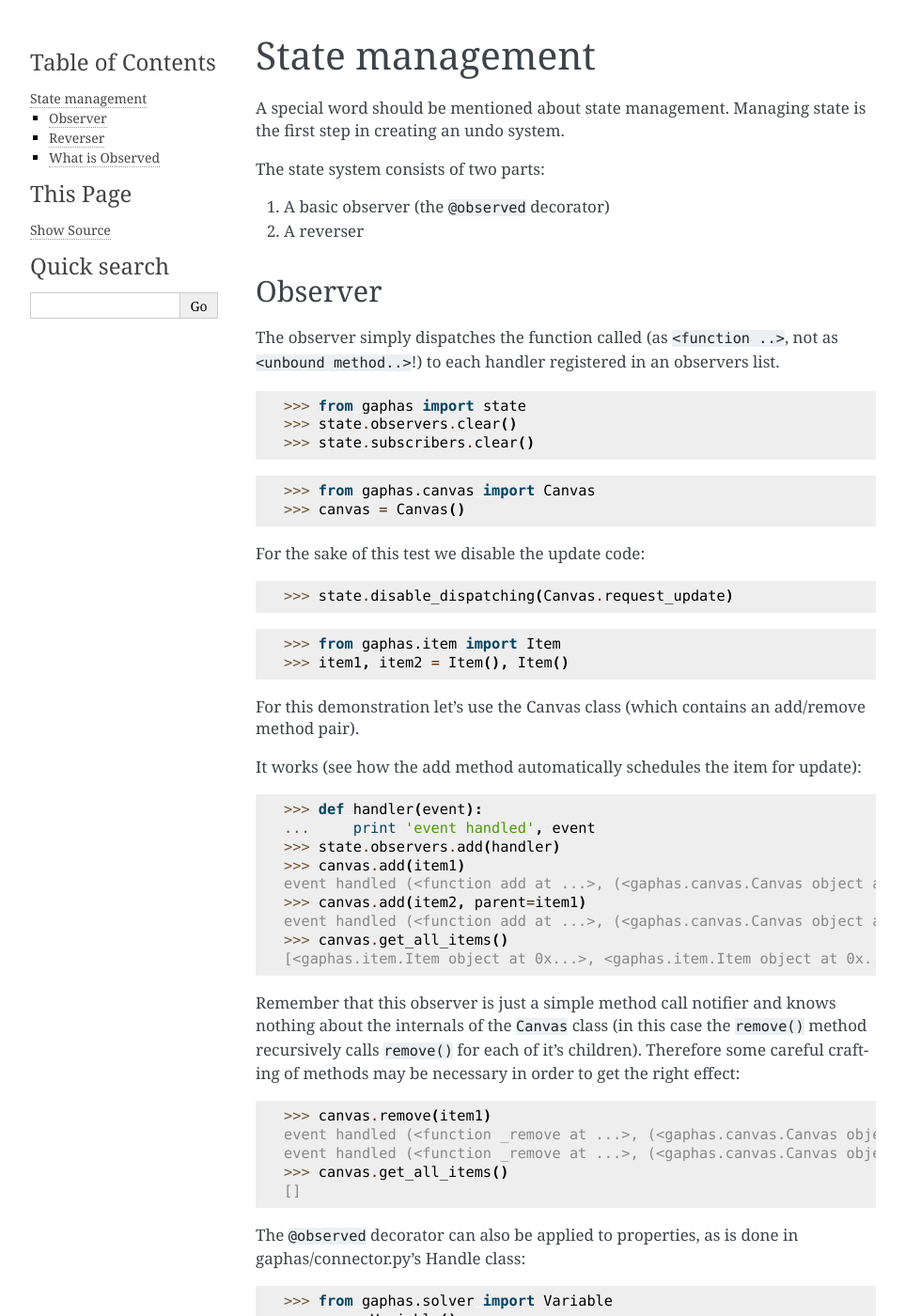
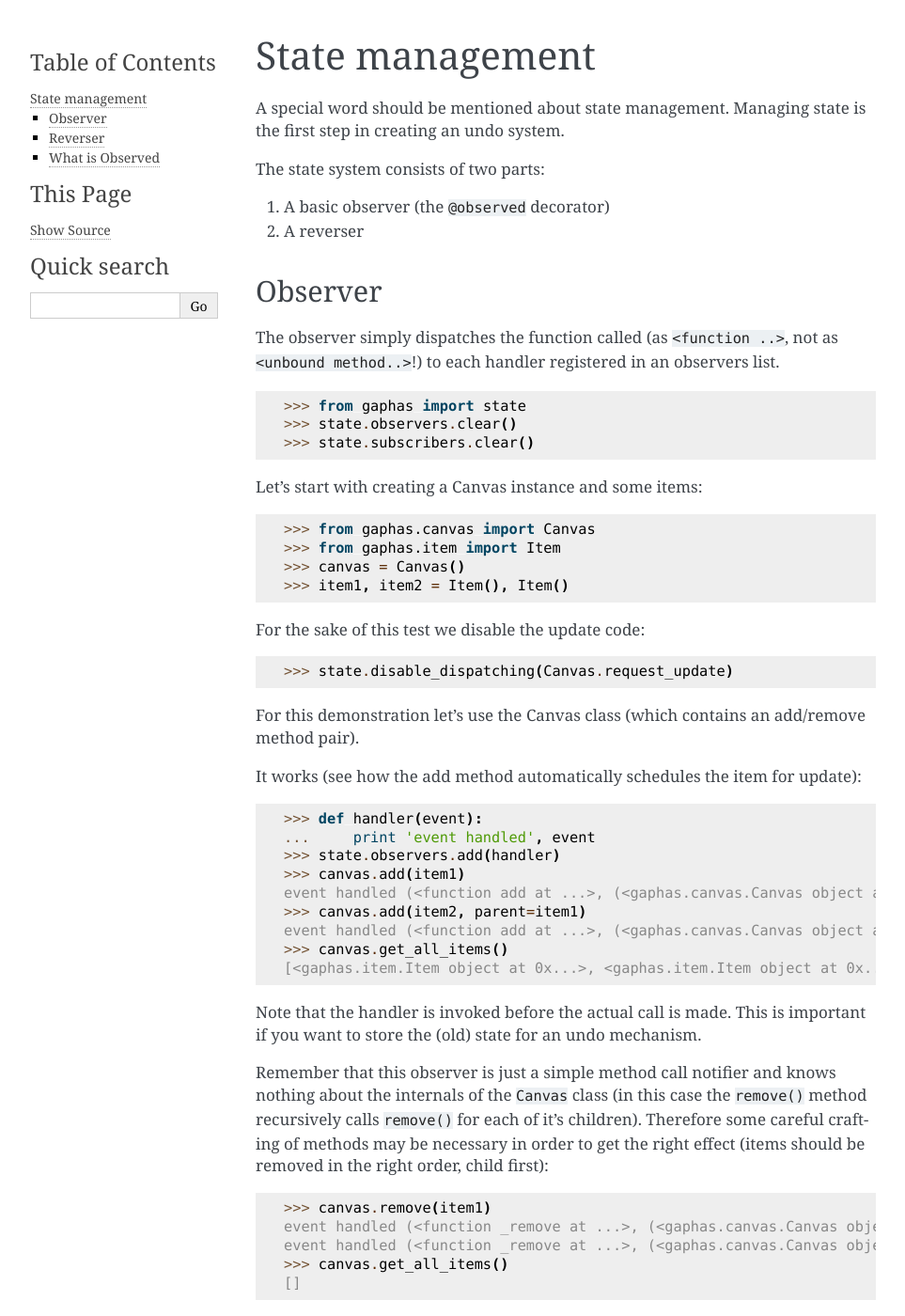
Before and after one commit to gaphor/gaphas, a Sphinx documentation site: the page built from doc/state.txt, in a window 1280 px wide and 1400 px high. Shown: the whole window at 94% size, without its empty margins (148-1111 px from the left). Built offline with Sphinx 7.4.7, drawn with Linux system fonts in a browser that asks for light colours.

Commit message:
doc updates

```diff
--- a/doc/contents.txt
+++ b/doc/contents.txt
@@ -4,6 +4,7 @@ Gaphas Documentation
 .. toctree::
    :maxdepth: 2
 
+   index
    constraints
    ports
    state
--- a/doc/state.txt
+++ b/doc/state.txt
@@ -20,15 +20,16 @@ The observer simply dispatches the function called (as ``<function ..>``, not as
     >>> state.observers.clear()
     >>> state.subscribers.clear()
 
+Let's start with creating a Canvas instance and some items:
+
     >>> from gaphas.canvas import Canvas
+    >>> from gaphas.item import Item
     >>> canvas = Canvas()
+    >>> item1, item2 = Item(), Item()
 
 For the sake of this test we disable the update code:
 
     >>> state.disable_dispatching(Canvas.request_update)
-
-    >>> from gaphas.item import Item
-    >>> item1, item2 = Item(), Item()
 
 For this demonstration let's use the Canvas class (which contains an add/remove
 method pair).
@@ -45,11 +46,14 @@ It works (see how the add method automatically schedules the item for update):
     >>> canvas.get_all_items()                         # doctest: +ELLIPSIS
     [<gaphas.item.Item object at 0x...>, <gaphas.item.Item object at 0x...>]
 
+Note that the handler is invoked before the actual call is made. This is
+important if you want to store the (old) state for an undo mechanism.
+
 Remember that this observer is just a simple method call notifier and knows
 nothing about the internals of the ``Canvas`` class (in this case the
 ``remove()`` method recursively calls ``remove()`` for each of it's children).
 Therefore some careful crafting of methods may be necessary in order to get the
-right effect:
+right effect (items should be removed in the right order, child first):
 
     >>> canvas.remove(item1)                           # doctest: +ELLIPSIS
     event handled (<function _remove at ...>, (<gaphas.canvas.Canvas object at 0x...>, <gaphas.item.Item object at 0x...>), {})
```
Also changed, not shown: doc/index.txt (added, +14 -0 lines).
